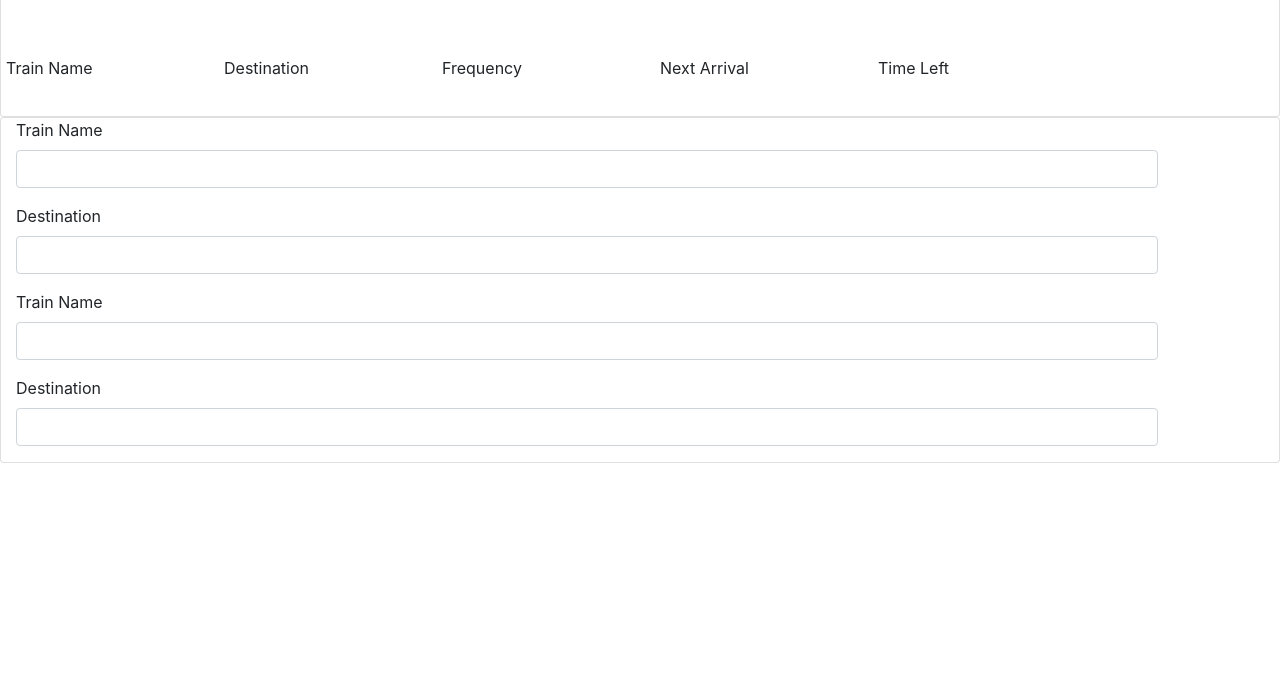
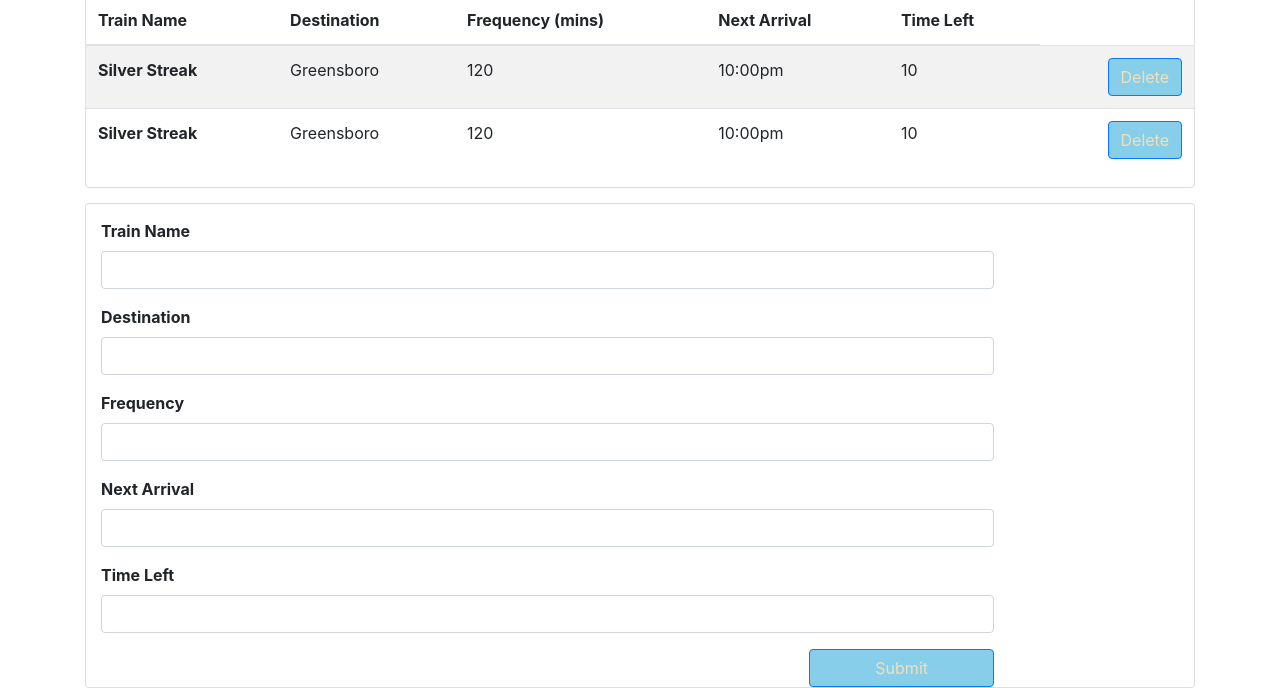
Before and after one commit to rhumel/train-scheduler, a plain HTML site: page train.html in a window 1280 px wide. Shown: the part 343-1031 px from the top of the page. Before the commit the page ends 806 px from the top, so only its background shows below. Drawn offline with nearby package versions, Linux system fonts and the light colour scheme.

Commit message:
developed the HTML page more.  INcluded table.  cleaned up containers. added delete buttons to the table

```diff
--- a/assets/css/style.css
+++ b/assets/css/style.css
@@ -1,22 +1,61 @@
+* {
+box-sizing: border-box;
 
+}
 
 .jumbotron {
 
 background-image: url("train2.jpg");
-background-repeat: no-repeat;
+/* background-repeat: no-repeat; */
 color: wheat;
 
-};
+}
 
-#card-header {
+#sched-header {
 color:wheat;
-background: maroon;
-padding:0;
+background: skyblue;
+padding:5px;
+font-size: 30px;
+margin: 0px;
 
 
-};
+}
 
-.card {
-    border:maroon;
+.card-body {
+    /* border:maroon;*/
+    margin: 10px;
+}
 
+#submit {
+    margin-right:200px;
+    float:right;
+    background: skyblue;
+    color: wheat;
 }
+
+hr {
+    margin:0px;
+    width: 3px;
+}
+
+#inputForm {
+    margin-top: 15px;
+}
+
+#trainLabel {
+    margin-top:15px;
+}
+#card-header,
+.form-group {
+    font-weight: bold;
+}
+
+#cardTrain{
+    margin-left: 15px;
+}
+
+#deleteBtn {
+    float:right;
+    background: skyblue;
+    color: wheat;
+}
--- a/train.html
+++ b/train.html
@@ -20,53 +20,97 @@
         </div>
     </div>
 
-
+    <div class="container">
         <div class="card">
 
-            <div class="card-body">
-                <p id="card-header"> Current Train Schedule</p>
+            <!-- <div class="card-body"> -->
+            <p id="sched-header"> Current Train Schedule</p>
             <hr>
-            </div>
-            <div class="row">
+            <!-- </div> -->
+            <!-- <div class="row">
                 <div class="card-body col-md-2">
-                        <p id="card-header"> Train Name</p>
+                        <p id="cardTrain"> Train Name</p>
                 </div>
                 <div class="card-body col-md-2">
-                        <p id="card-header"> Destination</p>
+                        <p id="cardDest"> Destination</p>
                 </div>
                 <div class="card-body col-md-2">
-                        <p id="card-header"> Frequency</p>
+                        <p id="cardFreq"> Frequency</p>
                 </div>
                 <div class="card-body col-md-2">
-                        <p id="card-header"> Next Arrival</p>
+                        <p id="cardNext"> Next Arrival</p>
                 </div>
                 <div class="card-body col-md-2">
-                        <p id="card-header"> Time Left</p>
-                </div>
+                        <p id="cardTimeLeft"> Time Left</p>
+                </div> -->
+
+            <table class="table table-striped">
+                <thead>
+                    <tr>
+                        <th scope="col">Train Name</th>
+                        <th scope="col">Destination</th>
+                        <th scope="col">Frequency (mins)</th>
+                        <th scope="col">Next Arrival</th>
+                        <th scope="col">Time Left</th>
+
+                    </tr>
+                </thead>
+                <tbody>
+                    <tr>
+                        <th id="tableTrain" scope="row">Silver Streak</th>
+                        <td id="tableDestination">Greensboro</td>
+                        <td id="tableFrequency">120</td>
+                        <td id="tableNextArrival">10:00pm</td>
+                        <td id="tableTimeLeft">10</td>
+                        <td>
+                        <button type="submit" id="deleteBtn" class="btn btn-primary">Delete</button>
+                        </td>
+                    </tr>
+                    <!-- This section is just for initial display purposes.  Delete once start coding -->
+                    <tr>
+                            <th id="tableTrain" scope="row">Silver Streak</th>
+                            <td id="tableDestination">Greensboro</td>
+                            <td id="tableFrequency">120</td>
+                            <td id="tableNextArrival">10:00pm</td>
+                            <td id="tableTimeLeft">10</td>
+                            <td>
+                            <button type="submit" id="deleteBtn" class="btn btn-primary">Delete</button>
+                            </td>
+                        </tr>
+
+                </tbody>
+            </table>
         </div>
     </div>
 
-    <div class="card">
+    <div class="container">
+    <div class="card" id="inputForm">
         <form>
 
-                <div class="form-group col-md-11">
+            <div class="form-group col-md-10" id="trainLabel">
                 <label for="formGroupExampleInput">Train Name</label>
-                    <input type="text" class="form-control" id="InputTrainName" placeholder="">
+                <input type="text" class="form-control" id="inputTrainName" placeholder="">
             </div>
-                <div class="form-group col-md-11">
+            <div class="form-group col-md-10">
                 <label for="formGroupExampleInput2">Destination</label>
                 <input type="text" class="form-control" id="inputDestination" placeholder="">
             </div>
-                <div class="form-group col-md-11">
-                    <label for="formGroupExampleInput">Train Name</label>
-                    <input type="text" class="form-control" id="InputTrainName" placeholder="">
+            <div class="form-group col-md-10">
+                <label for="formGroupExampleInput">Frequency</label>
+                <input type="text" class="form-control" id="inputFrequency" placeholder="">
             </div>
-                <div class="form-group col-md-11">
-                <label for="formGroupExampleInput2">Destination</label>
-                <input type="text" class="form-control" id="inputDestination" placeholder="">
+            <div class="form-group col-md-10">
+                <label for="formGroupExampleInput2">Next Arrival</label>
+                <input type="text" class="form-control" id="inputNextArrival" placeholder="">
             </div>
+            <div class="form-group col-md-10">
+                    <label for="formGroupExampleInput2">Time Left</label>
+                    <input type="text" class="form-control" id="inputTimeLeft" placeholder="">
+                </div>
+            <button type="submit" id="submit" class="btn btn-primary col-md-2">Submit</button>
 
         </form>
+    </div>
     </div>
 </body>
 
```
Also changed, not shown: assets/scripts/train-sched.js (+48 -0 lines). Lines whose indentation alone changed are shown as unchanged.
